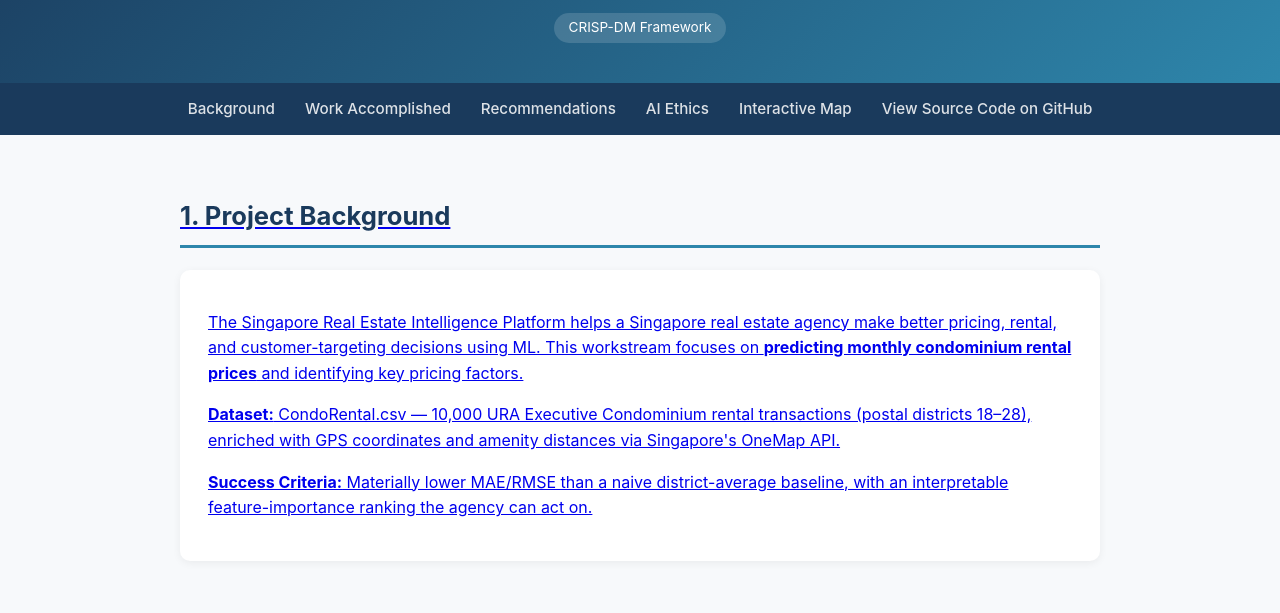
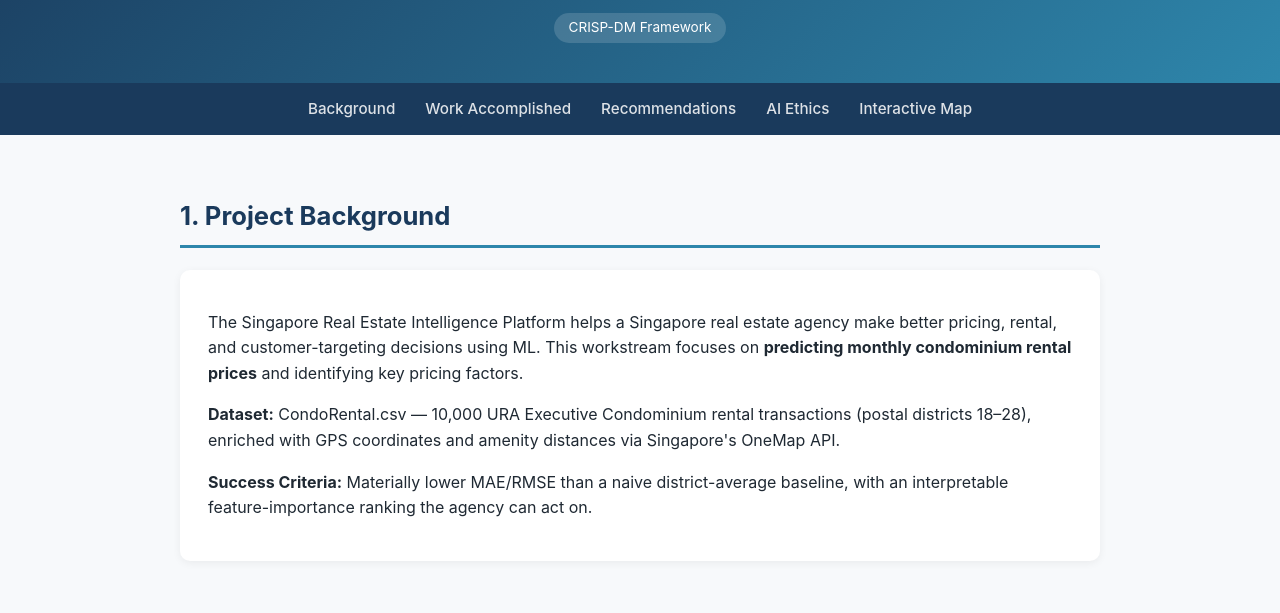
Before and after one commit to jupiterinternationalgroup-hub/ITD224_Assignment-, a plain HTML site: page docs/index.html in a window 1280 px wide. Shown: the part 187-800 px from the top of the page. Drawn offline with Linux system fonts and the light colour scheme.

Commit message:
Update index.html

```diff
--- a/docs/index.html
+++ b/docs/index.html
@@ -133,8 +133,6 @@
   <a href="#recommendations">Recommendations</a>
   <a href="#ethics">AI Ethics</a>
   <a href="map.html">Interactive Map</a>
-  <a href="https://github.com/jupiterinternationalgroup-hub/ITD224_Assignment-" target="_blank">
-  View Source Code on GitHub
 </nav>
 
 <main>
```
